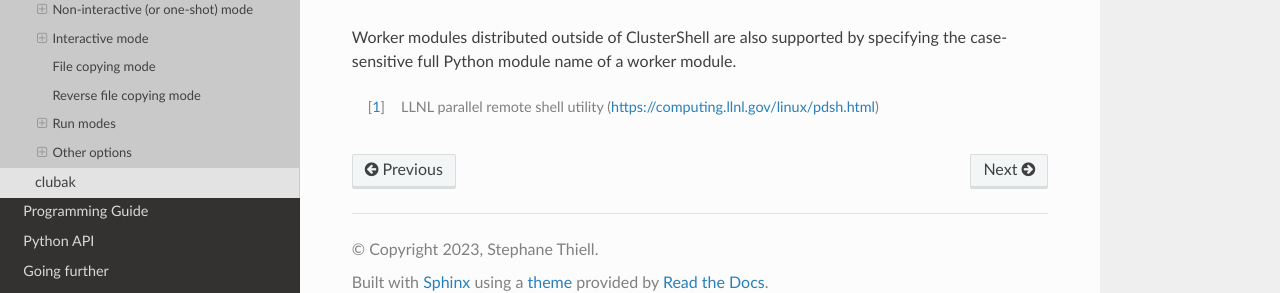
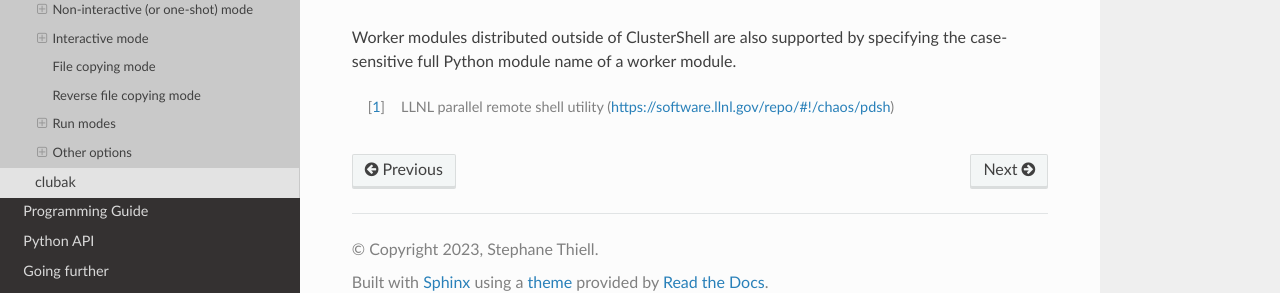
Before and after one commit to cea-hpc/clustershell, a Sphinx documentation site: the page built from doc/sphinx/tools/clush.rst, in a window 1280 px wide and 900 px high, scrolled down 14251 px. Shown: the part 581-874 px from the top of the window. Built offline with Sphinx 7.4.7 and the Read the Docs theme 2.0.0, drawn with Linux system fonts in a browser that asks for light colours; some of the changed lines change nothing that is shown.

Commit message:
Update clush.rst
LLNL pdsh url broken; Updating to LLNL software catalog pdsh page.

```diff
--- a/doc/sphinx/tools/clush.rst
+++ b/doc/sphinx/tools/clush.rst
@@ -773,7 +773,7 @@ specifying the case-sensitive full Python module name of a worker module.
 
 
 .. [#] LLNL parallel remote shell utility
-   (https://computing.llnl.gov/linux/pdsh.html)
+   (https://software.llnl.gov/repo/#!/chaos/pdsh)
 
 .. _seq(1): http://linux.die.net/man/1/seq
 .. _Python unified diff:
```
